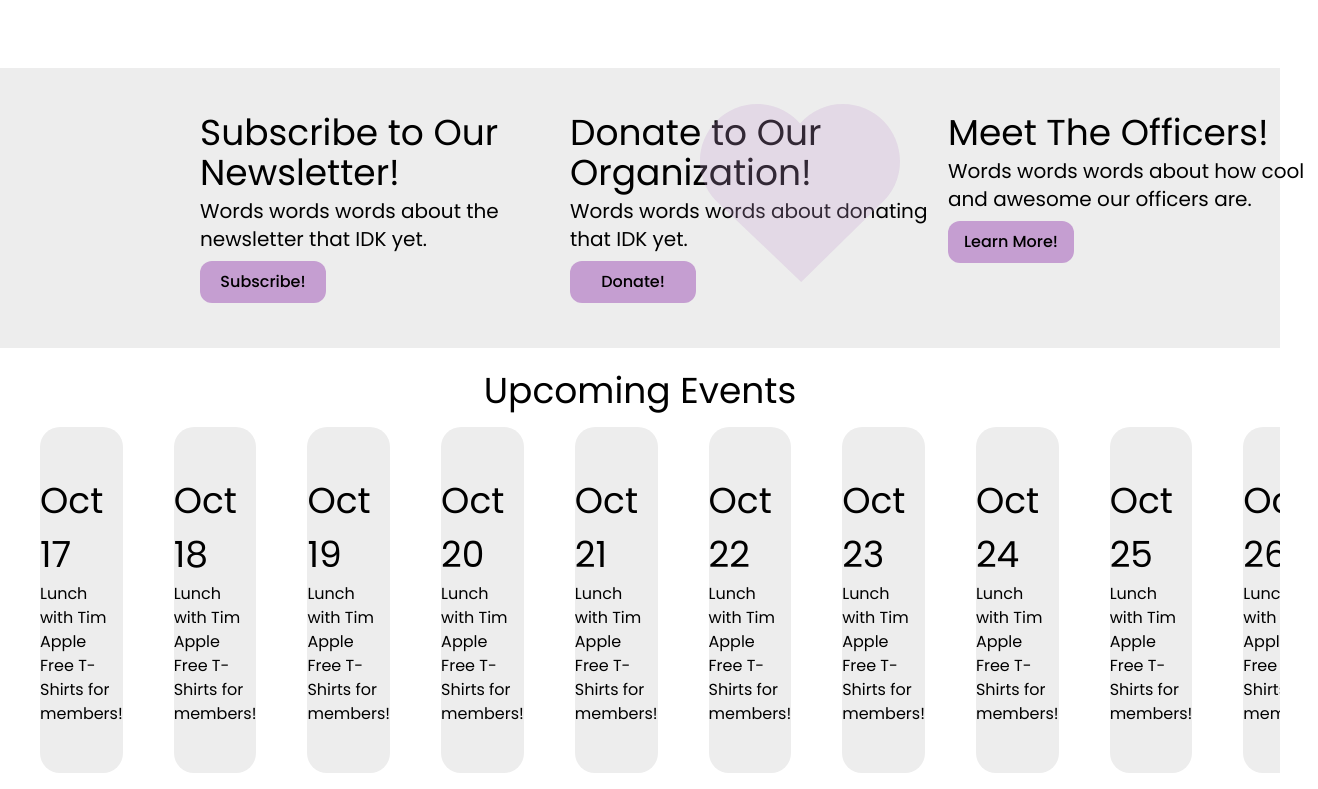
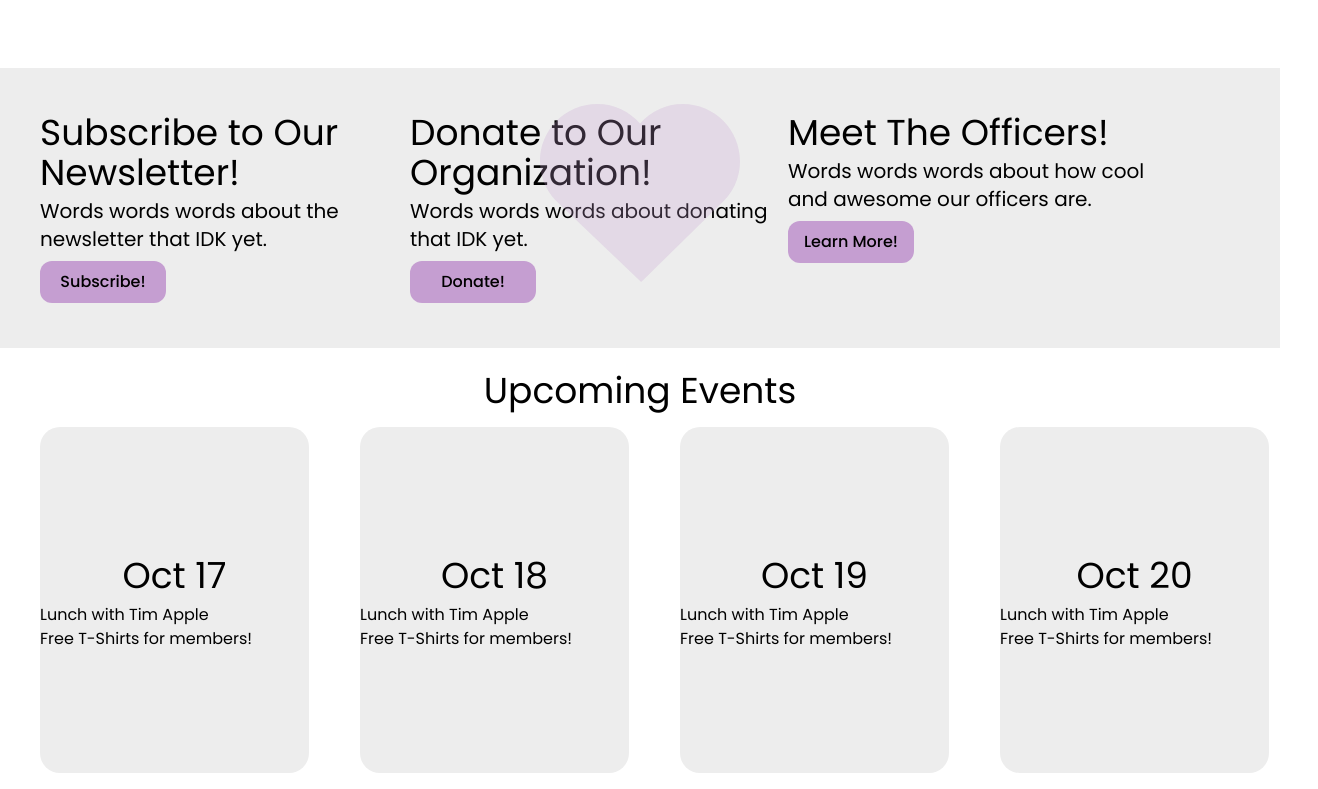
Before and after one commit to CSGirlsUH/csgirls-website, a React (Vite) app in the folder csgwebsite/: page / in a window 1280 px wide. Shown: the part 695-1484 px from the top of the page, 1318 px wide, since content can reach past the window. Built offline with nearby package versions, Linux system fonts and the light colour scheme.

Commit message:
todo: fix resizing issue on heart and hero image

```diff
--- a/csgwebsite/src/App.tsx
+++ b/csgwebsite/src/App.tsx
@@ -3,7 +3,6 @@ import Navbar from "./components/Navbar";
 import Hero from "./components/Hero";
 import OrgActions from "./components/OrgActions";
 import UpEvents from "./components/UpEvents";
-import Carousel from "./components/Carousel";
 
 function App() {
   return (
@@ -24,6 +23,10 @@ function App() {
         <section>
           <UpEvents />
         </section>
+        {/*
+        <section>
+          <Footer />
+        </section> */}
       </div>
     </>
   );
--- a/csgwebsite/src/components/Card.tsx
+++ b/csgwebsite/src/components/Card.tsx
@@ -10,7 +10,7 @@ function Card(props: CardProps) {
   return (
     <div
       className={
-        "bottom flex flex-col justify-center items-start w-[269px] h-[346px] mr-[51px] bg-bggray rounded-[20px]" +
+        "bottom flex flex-col justify-center items-start min-w-[269px] min-h-[346px] mr-[51px] bg-bggray rounded-[20px]" +
         " " +
         props.optional
       }
--- a/csgwebsite/src/components/Carousel.tsx
+++ /dev/null
@@ -1,7 +0,0 @@
-import React from "react";
-
-const Carousel = () => {
-  return <></>;
-};
-
-export default Carousel;
--- a/csgwebsite/src/components/OrgActions.tsx
+++ b/csgwebsite/src/components/OrgActions.tsx
@@ -4,7 +4,7 @@ const OrgActions = () => {
   return (
     <div className="flex flex-row justify-between bg-bggray w-screen py-[45px]">
       {/* Subscribe to Our Newsletter */}
-      <div className="flex flex-col sm:ml-10 lg:ml-[200px]">
+      <div className="flex flex-col sm:ml-10 lg:ml-[200px] lg: justify-between">
         <h1 className="text-left text-4xl">Subscribe to Our Newsletter!</h1>
         <div>
           <p className="text-left text-xl w-[370px] max-h-[121px] pt-1">
--- a/csgwebsite/src/components/UpEvents.tsx
+++ b/csgwebsite/src/components/UpEvents.tsx
@@ -1,5 +1,4 @@
 import React from "react";
-import Carousel from "./Carousel";
 import Card from "./Card";
 
 const UpEvents = () => {
--- a/csgwebsite/tailwind.config.js
+++ b/csgwebsite/tailwind.config.js
@@ -6,6 +6,11 @@ export default {
     fontFamily: {
       poppins: ["Poppins", "sans-serif"],
       firacode: ["Fira Code", "monospace"],
+    },
+    screens: {
+      sm: "1000px",
+      md: "1200px",
+      lg: "1400px",
     },
     extend: {
       colors: {
```
